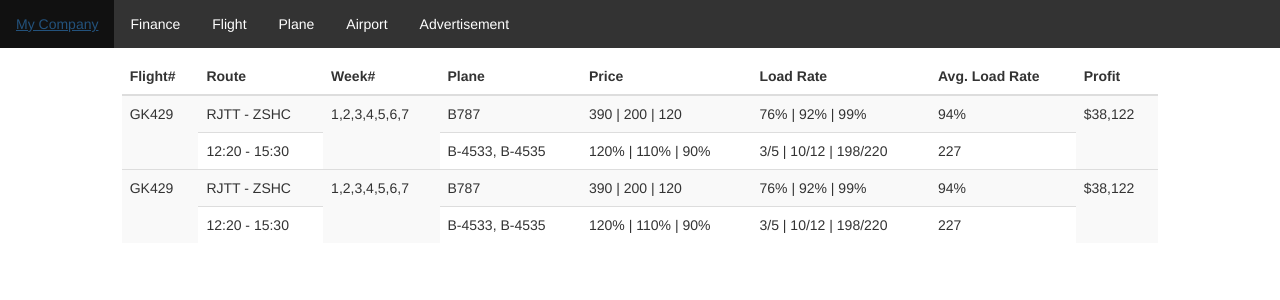
After one commit to Lujie1996/airlinesim, a Django app: page /home/flight/ in a window 1280 px wide. The commit adds this page. Shown: the top 300 px of the page. Run offline with Django 3.2, Linux system fonts and the light colour scheme; some libraries are stand-ins or nearby versions.

Commit message:
Add Flight Template (draft)

```diff
--- a/airlinesim/functions.py
+++ b/airlinesim/functions.py
@@ -5,36 +5,16 @@ def index(request):
     return render(request, 'index.html')
 
 
-def wordcount(request):
-    return render(request, 'wordcount.html')
-
-
-def countresult(request):
-    words = request.GET['usertext']
-    paras = dict()
-    paras['wordcount'] = len(words.split(' '))
-    paras['charactercount'] = len(words)
-    paras['usertext'] = words
-    word_count = dict()
-    for word in words:
-       if word not in word_count:
-           word_count[word] = 1
-       else:
-           word_count[word] += 1
-    sorted_wordcount = sorted(word_count.items(), key=lambda x: x[1], reverse=True)
-    paras['wordfreq'] = sorted_wordcount
-    return render(request, 'countresult.html', paras)
-
-
-def home(request):
-    id = request.POST['id']
-    psw = request.POST['password']
-    paras = dict()
-    paras['id'] = id
-    if id == 'lujie' and psw == '123456':
-        return render(request, 'home.html', paras)
+def signin(request):
+    if request.method == 'GET':
+        return render(request,'signin.html')
     else:
-        return redirect('/')
+        id = request.POST.get('id')
+        psw = request.POST.get('password')
+        if id == 'lujie' and psw == '123456':
+            return render(request, 'mycompany.html')
+        else:
+            return render(request, 'signin.html', {'msg': 'Username or Password incorrect'})
 
 
 def mycompany(request):
@@ -53,3 +33,7 @@ def mycompany(request):
     most_popular_flight = 'GK211'
     most_popular_city = 'RJTT, Tokyo Haneda Intl.'
     return render(request, 'mycompany.html', locals())
+
+
+def flight(request):
+    return render(request, 'flight.html', locals())
--- a/airlinesim/urls.py
+++ b/airlinesim/urls.py
@@ -19,9 +19,8 @@ from . import functions
 
 urlpatterns = [
     path('', functions.index),
-    path('home/', functions.mycompany),
+    path('signin/', functions.signin),
     path('home/mycompany/', functions.mycompany),
+    path('home/flight/', functions.flight),
     path('admin/', admin.site.urls),
-    path('wordcount/', functions.wordcount),
-    path('wordcount/countresult/', functions.countresult),
 ]
--- /dev/null
+++ b/templates/flight.html
@@ -0,0 +1,75 @@
+<!DOCTYPE html>
+<html lang="en">
+<head>
+    <meta charset="UTF-8">
+    <link type="text/css" rel="stylesheet" href="/static/home_common.css">
+    <link href="https://cdn.bootcss.com/bootstrap/3.3.7/css/bootstrap.min.css" rel="stylesheet">
+    <title>Flight</title>
+</head>
+<body>
+    <ul>
+        <li><a href="/home/mycompany/" class="active">My Company</a></li>
+        <li><a href="/home/finance/">Finance</a></li>
+        <li><a href="/home/flight/">Flight</a></li>
+        <li><a href="/home/plane/">Plane</a></li>
+        <li><a href="/home/airport/">Airport</a></li>
+        <li><a href="/home/ads/">Advertisement</a></li>
+    </ul>
+    <div class="col-lg-offset-1 col-lg-10">
+        <table class="table table-striped">
+            <thead>
+                <tr>
+                    <th>Flight#</th>
+                    <th>Route</th>
+                    <th>Week#</th>
+                    <th>Plane</th>
+                    <th>Price</th>
+                    <th>Load Rate</th>
+                    <th>Avg. Load Rate</th>
+                    <th>Profit</th>
+                </tr>
+            </thead>
+
+            <tbody>
+                <tr>
+                    <td rowspan="2">GK429</td>
+                    <td>RJTT - ZSHC</td>
+                    <td rowspan="2">1,2,3,4,5,6,7</td>
+                    <td>B787</td>
+                    <td>390 | 200 | 120</td>
+                    <td>76% | 92% | 99%</td>
+                    <td>94%</td>
+                    <td rowspan="2">$38,122</td>
+                </tr>
+                <tr>
+                    <td>12:20 - 15:30</td>
+                    <td>B-4533, B-4535</td>
+                    <td>120% | 110% | 90%</td>
+                    <td>3/5 | 10/12 | 198/220</td>
+                    <td>227</td>
+                </tr>
+
+                <tr>
+                    <td rowspan="2">GK429</td>
+                    <td>RJTT - ZSHC</td>
+                    <td rowspan="2">1,2,3,4,5,6,7</td>
+                    <td>B787</td>
+                    <td>390 | 200 | 120</td>
+                    <td>76% | 92% | 99%</td>
+                    <td>94%</td>
+                    <td rowspan="2">$38,122</td>
+                </tr>
+                <tr>
+                    <td>12:20 - 15:30</td>
+                    <td>B-4533, B-4535</td>
+                    <td>120% | 110% | 90%</td>
+                    <td>3/5 | 10/12 | 198/220</td>
+                    <td>227</td>
+                </tr>
+            </tbody>
+
+        </table>
+    </div>
+
+</body>
+</html>
```
Also changed, not shown: templates/countresult.html (deleted, +0 -21 lines), templates/home.html (deleted, +0 -18 lines), templates/index.html (+15 -8 lines), templates/signin.html (added, +38 -0 lines), templates/wordcount.html (deleted, +0 -15 lines).
